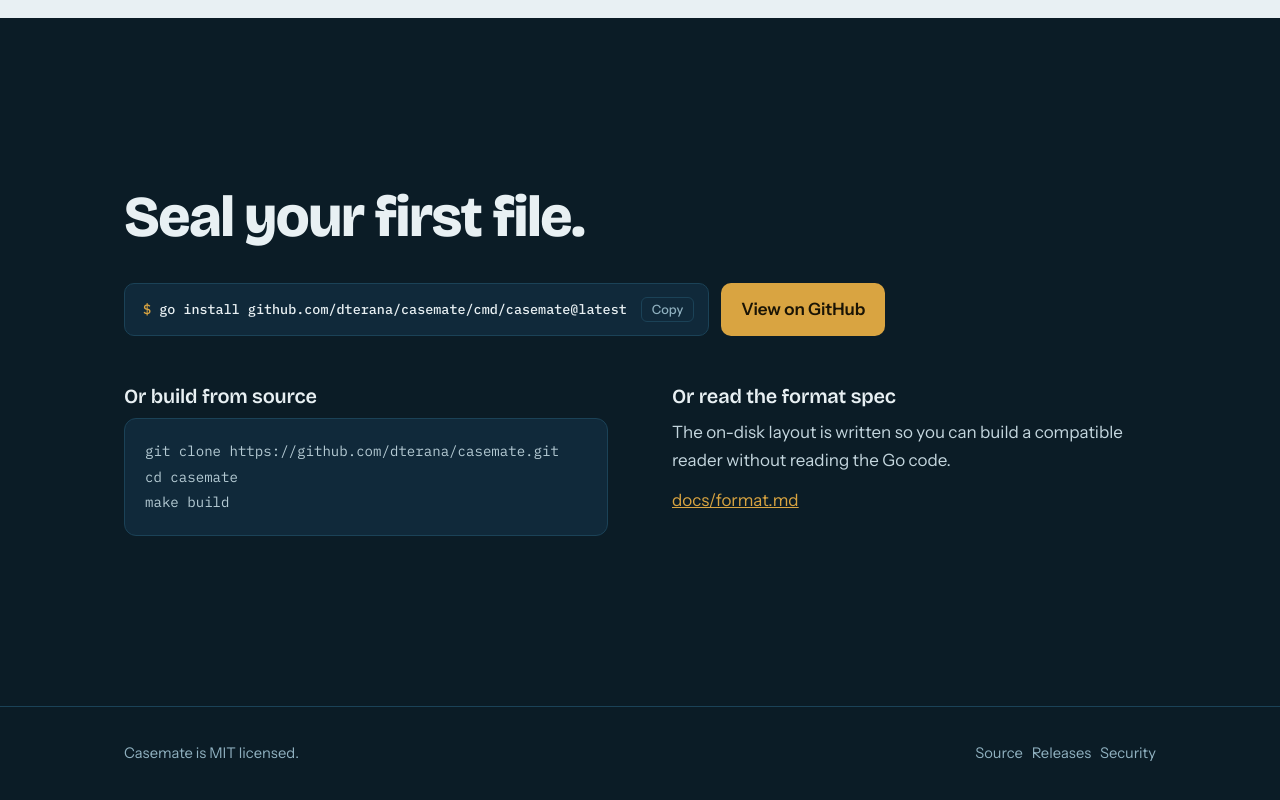
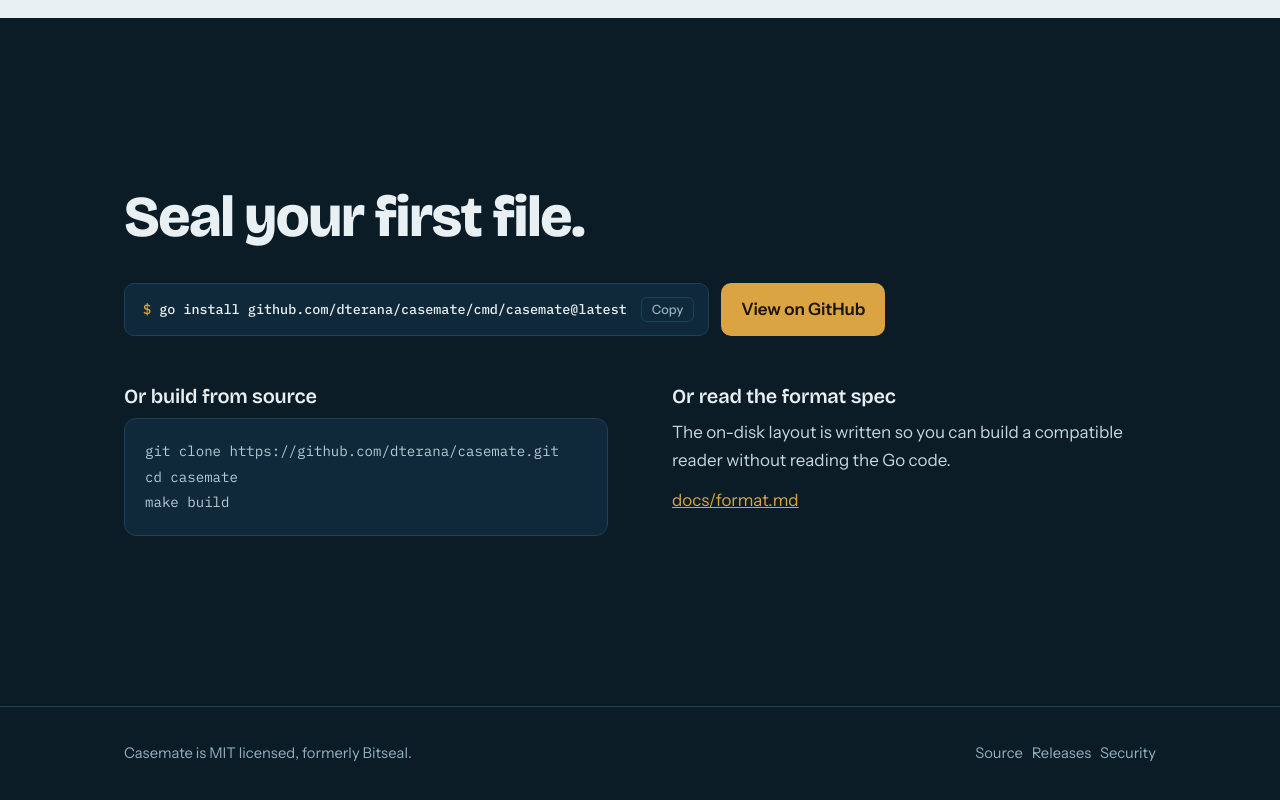
Before and after one commit to dterana/bitseal, a plain HTML site: page site/index.html in a window 1280 px wide. Shown: the part 7892-8692 px from the top of the page. Drawn offline with nearby package versions, Linux system fonts and the light colour scheme; no server answers.

Commit message:
Mention on the landing page that Casemate was formerly Bitseal

```diff
--- a/site/index.html
+++ b/site/index.html
@@ -359,7 +359,7 @@ make build</pre></div>
 
 <footer>
   <div class="wrap">
-    <span>Casemate is MIT licensed. <span id="ver"></span></span>
+    <span>Casemate is MIT licensed, formerly Bitseal. <span id="ver"></span></span>
     <span><a href="https://github.com/dterana/casemate">Source</a> &nbsp; <a href="https://github.com/dterana/casemate/releases">Releases</a> &nbsp; <a href="https://github.com/dterana/casemate/blob/main/SECURITY.md">Security</a></span>
   </div>
 </footer>
```
